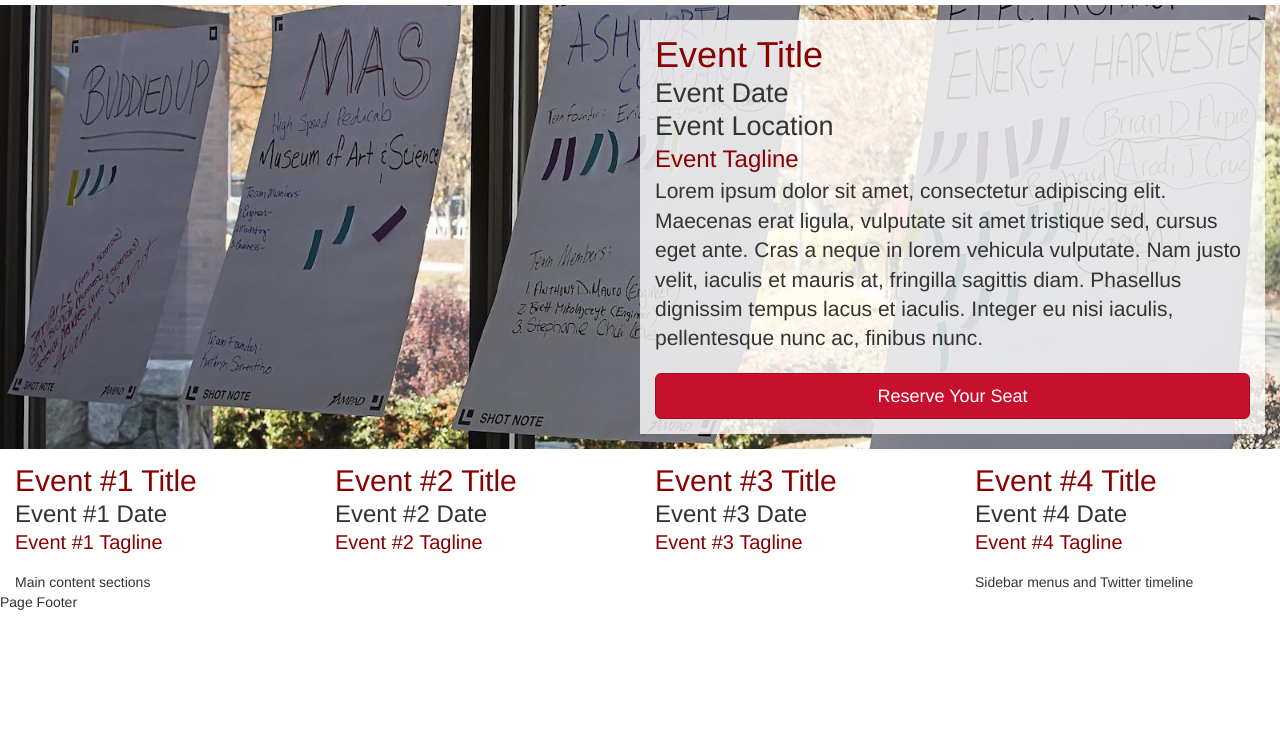
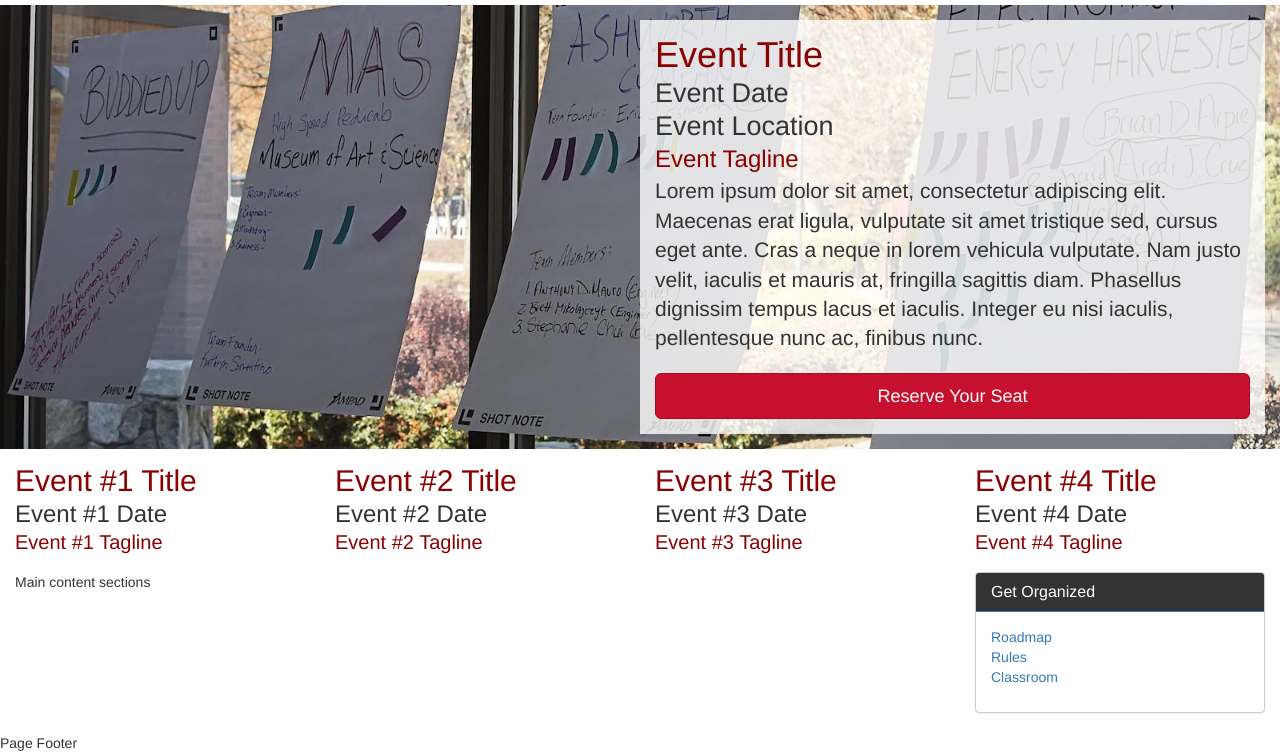
Before and after one commit to aubreytabaco/stagup-bootstrap, a plain HTML site: page index.html in a window 1280 px wide. Shown: the part 67-820 px from the top of the page. Drawn offline with nearby package versions, Linux system fonts and the light colour scheme.

Commit message:
Completed Part 5

```diff
--- a/assets/css/styles.css
+++ b/assets/css/styles.css
@@ -49,3 +49,14 @@ h1 {
 .featured-events-bottom h3 {
   font-size:20px;
 }
+
+/*----Panel/Menue Styling ----*/
+.panel-primary {
+  border-color: #cccccc;
+}
+.panel-primary .panel-heading {
+  background-color: #333333;
+}
+nav li {
+  list-style: none outside;
+}
--- a/index.html
+++ b/index.html
@@ -87,7 +87,17 @@
           Main content sections
         </main>
         <aside class="sidebar-content col-sm-3">
-          Sidebar menus and Twitter timeline
+          <!-- Sidebar menus and Twitter timeline -->
+          <nav class="panel panel-primary">
+            <div class="panel-heading">
+              <h1 class="panel-title">Get Organized</h1>
+            </div>
+            <ul class="panel-body">
+              <li><a href="#">Roadmap</a></li>
+              <li><a href="#">Rules</a></li>
+              <li><a href="#">Classroom</a></li>
+            </ul>
+          </nav>
         </aside>
       </div>
       <footer class="page-footer row">
```
